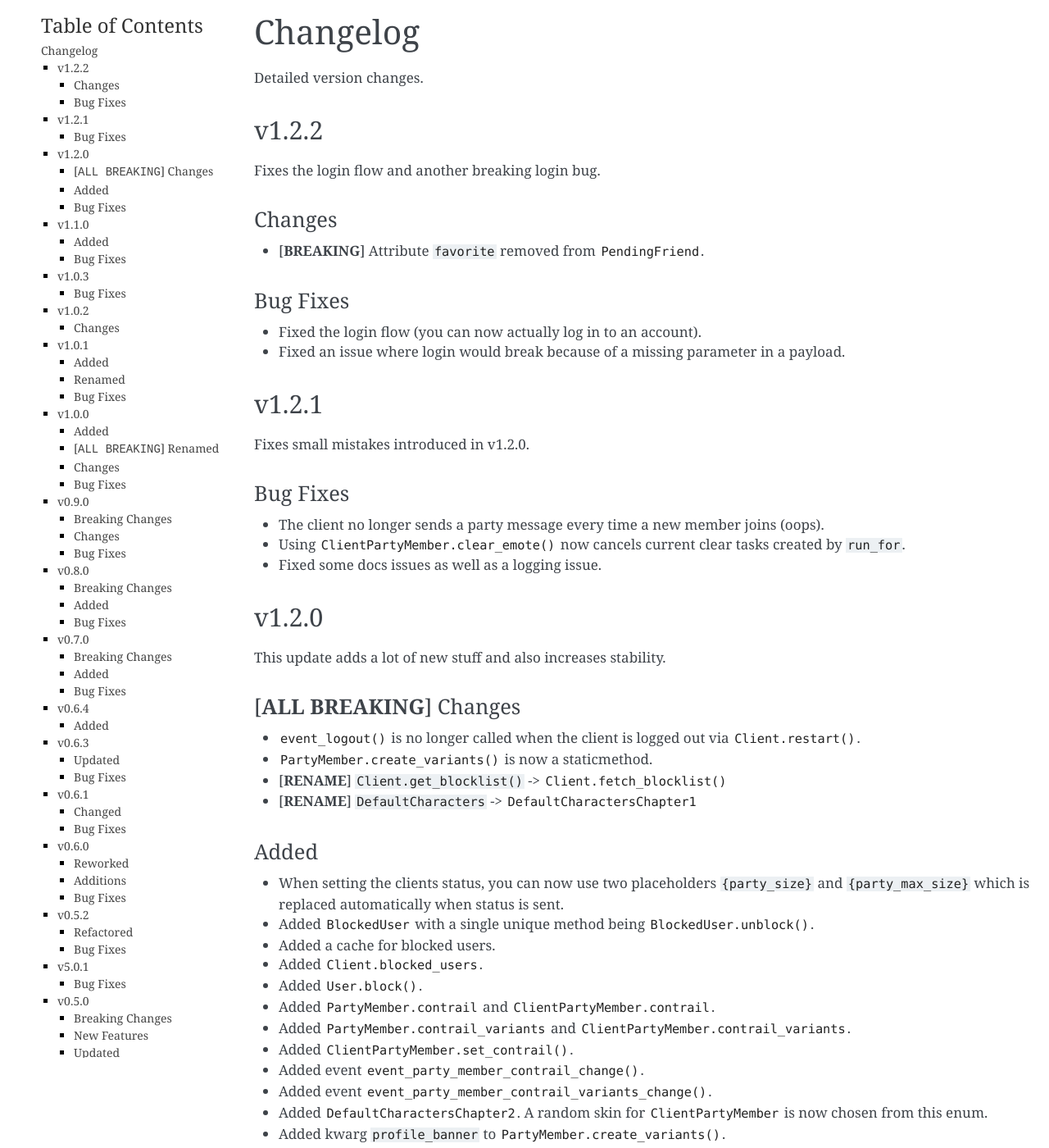
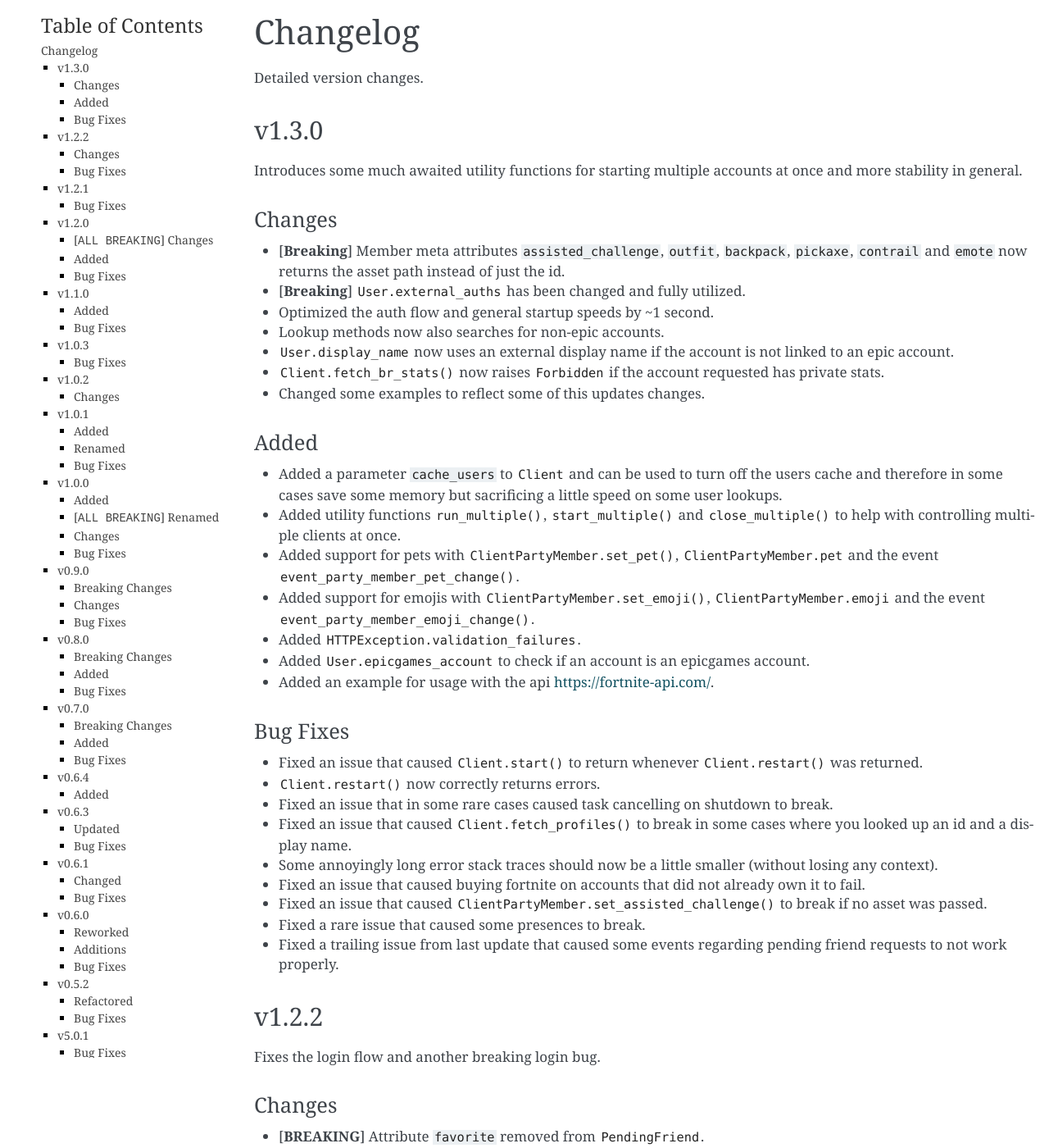
Before and after one commit to Terbau/fortnitepy, a Sphinx documentation site: the page built from docs/changelog.rst, in a window 1280 px wide and 1400 px high. Shown: the whole window at 82% size. Built offline with Sphinx 7.4.7, drawn with Linux system fonts in a browser that asks for light colours.

Commit message:
v1.3.0 changelog + version bump

```diff
--- a/docs/changelog.rst
+++ b/docs/changelog.rst
@@ -4,6 +4,47 @@ Changelog
 =========
 
 Detailed version changes.
+
+
+v1.3.0
+------
+
+Introduces some much awaited utility functions for starting multiple accounts at once and more stability in general.
+
+Changes
+~~~~~~~
+
+- [**Breaking**] Member meta attributes ``assisted_challenge``, ``outfit``, ``backpack``, ``pickaxe``, ``contrail`` and ``emote`` now returns the asset path instead of just the id.
+- [**Breaking**] :attr:`User.external_auths` has been changed and fully utilized.
+- Optimized the auth flow and general startup speeds by ~1 second.
+- Lookup methods now also searches for non-epic accounts.
+- :attr:`User.display_name` now uses an external display name if the account is not linked to an epic account.
+- :meth:`Client.fetch_br_stats()` now raises :exc:`Forbidden` if the account requested has private stats.
+- Changed some examples to reflect some of this updates changes.
+
+Added
+~~~~~
+
+- Added a parameter ``cache_users`` to :class:`Client` and can be used to turn off the users cache and therefore in some cases save some memory but sacrificing a little speed on some user lookups.
+- Added utility functions :func:`run_multiple()`, :func:`start_multiple()` and :func:`close_multiple()` to help with controlling multiple clients at once.
+- Added support for pets with :meth:`ClientPartyMember.set_pet()`, :attr:`ClientPartyMember.pet` and the event :func:`event_party_member_pet_change`.
+- Added support for emojis with :meth:`ClientPartyMember.set_emoji()`, :attr:`ClientPartyMember.emoji` and the event :func:`event_party_member_emoji_change`.
+- Added :attr:`HTTPException.validation_failures`.
+- Added :attr:`User.epicgames_account` to check if an account is an epicgames account.
+- Added an example for usage with the api https://fortnite-api.com/.
+
+Bug Fixes
+~~~~~~~~~
+
+- Fixed an issue that caused :meth:`Client.start()` to return whenever :meth:`Client.restart()` was returned.
+- :meth:`Client.restart()` now correctly returns errors.
+- Fixed an issue that in some rare cases caused task cancelling on shutdown to break.
+- Fixed an issue that caused :meth:`Client.fetch_profiles()` to break in some cases where you looked up an id and a display name.
+- Some annoyingly long error stack traces should now be a little smaller (without losing any context).
+- Fixed an issue that caused buying fortnite on accounts that did not already own it to fail.
+- Fixed an issue that caused :meth:`ClientPartyMember.set_assisted_challenge()` to break if no asset was passed.
+- Fixed a rare issue that caused some presences to break.
+- Fixed a trailing issue from last update that caused some events regarding pending friend requests to not work properly.
 
 
 v1.2.2
--- a/fortnitepy/__init__.py
+++ b/fortnitepy/__init__.py
@@ -24,7 +24,7 @@ OUT OF OR IN CONNECTION WITH THE SOFTWARE OR THE USE OR OTHER DEALINGS IN THE
 SOFTWARE.
 """
 
-__version__ = '1.2.2'
+__version__ = '1.3.0'
 
 from .client import Client, get_event_loop, run_multiple, start_multiple, close_multiple
 from .friend import Friend, PendingFriend
```
Also changed, not shown: docs/api.rst (+7 -6 lines), 2 other files.
